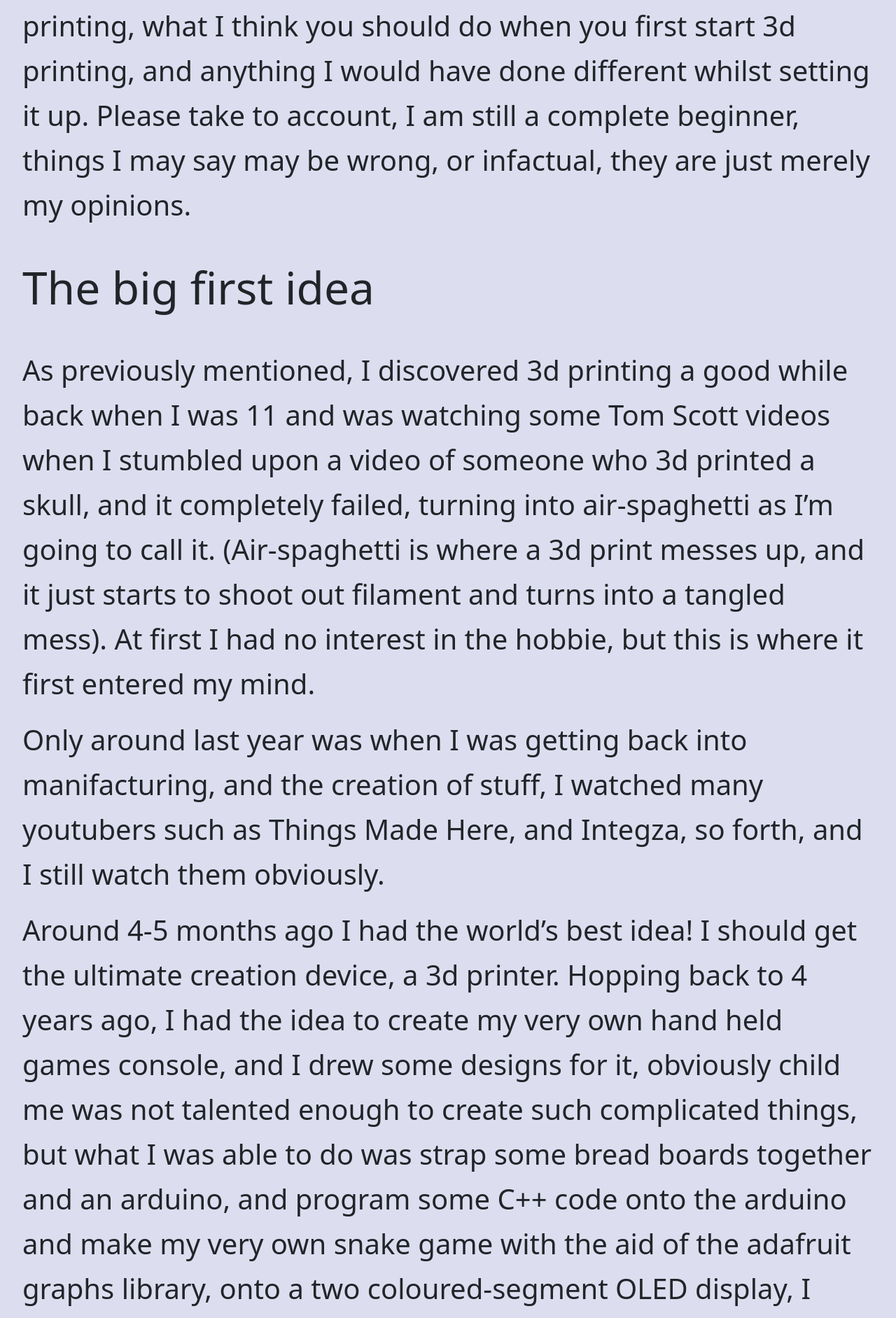
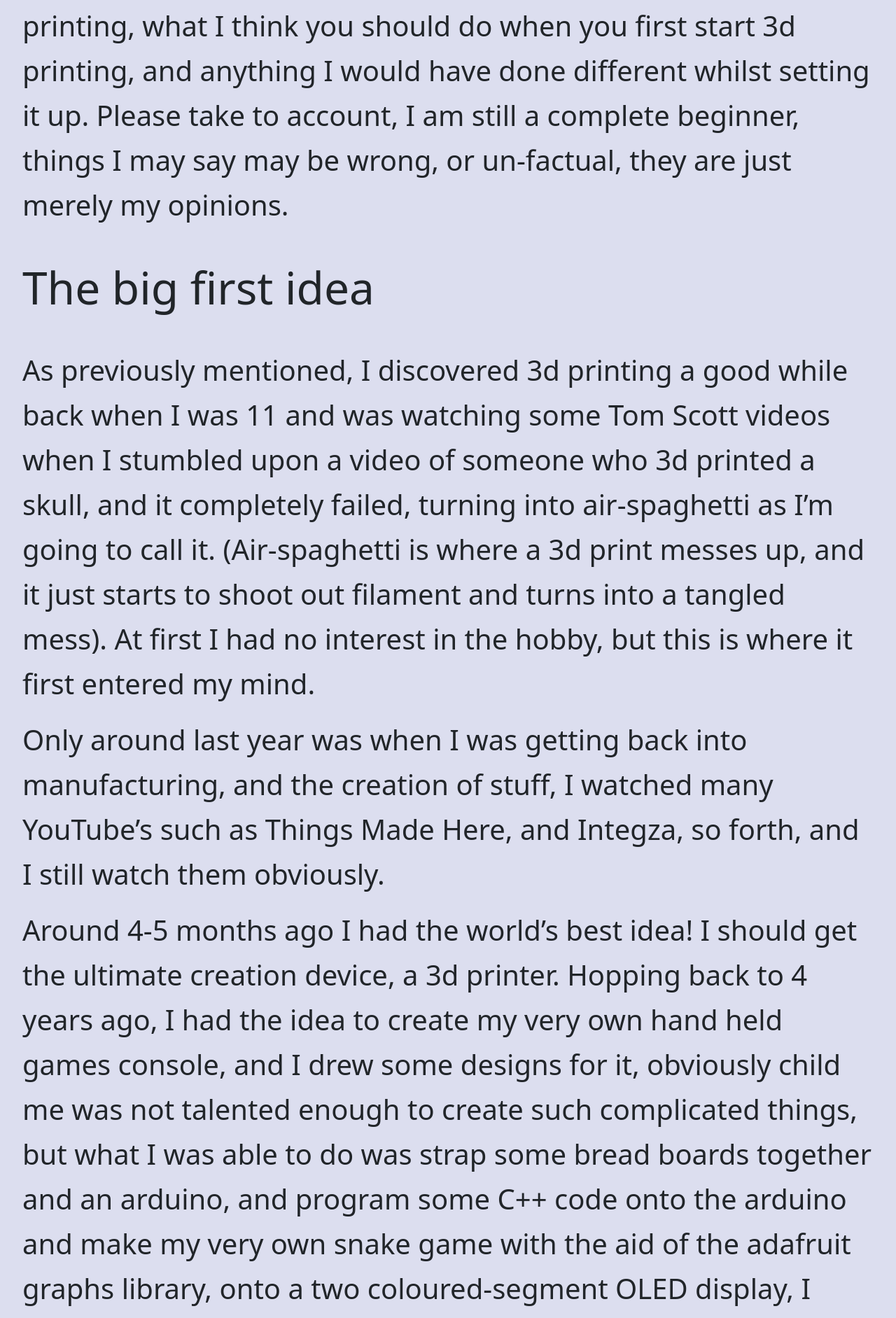
Before and after one commit to ChobbyCode/ChobbyCode.github.io, a Jekyll site: the page built from _posts/2024-12-26-3d-printing.md, in a window 1280 px wide. Shown: the part 1038-2921 px from the top of the page at 70% size. Built offline with Jekyll 4.4.1, drawn with Linux system fonts in a browser that asks for light colours; some of the changed text lies outside the part shown.

Commit message:
Fixed my horrible spelling

```diff
--- a/_posts/2024-12-26-3d-printing.md
+++ b/_posts/2024-12-26-3d-printing.md
@@ -9,19 +9,19 @@ categories: 3d-printing
 
 Like many people I was bombarded with those videos of people 3d printing random tat a few years back, and for all was my first experience with 3d printing. Yesterday, I got a 3d printer, and what can I tell you, it's probably the best thing that has ever happened! Discovering 3d printing was like opening a whole new door, or even a new floor of life.
 
-In this article, I'm going to give my first impressions of 3d printing, what I think you should do when you first start 3d printing, and anything I would have done different whilst setting it up. Please take to account, I am still a complete beginner, things I may say may be wrong, or infactual, they are just merely my opinions.
+In this article, I'm going to give my first impressions of 3d printing, what I think you should do when you first start 3d printing, and anything I would have done different whilst setting it up. Please take to account, I am still a complete beginner, things I may say may be wrong, or un-factual, they are just merely my opinions.
 
 # The big first idea
 
-As previously mentioned, I discovered 3d printing a good while back when I was 11 and was watching some Tom Scott videos when I stumbled upon a video of someone who 3d printed a skull, and it completely failed, turning into air-spaghetti as I'm going to call it. (Air-spaghetti is where a 3d print messes up, and it just starts to shoot out filament and turns into a tangled mess). At first I had no interest in the hobbie, but this is where it first entered my mind.
+As previously mentioned, I discovered 3d printing a good while back when I was 11 and was watching some Tom Scott videos when I stumbled upon a video of someone who 3d printed a skull, and it completely failed, turning into air-spaghetti as I'm going to call it. (Air-spaghetti is where a 3d print messes up, and it just starts to shoot out filament and turns into a tangled mess). At first I had no interest in the hobby, but this is where it first entered my mind.
 
-Only around last year was when I was getting back into manifacturing, and the creation of stuff, I watched many youtubers such as Things Made Here, and Integza, so forth, and I still watch them obviously.
+Only around last year was when I was getting back into manufacturing, and the creation of stuff, I watched many YouTube's such as Things Made Here, and Integza, so forth, and I still watch them obviously.
 
 Around 4-5 months ago I had the world's best idea! I should get the ultimate creation device, a 3d printer. Hopping back to 4 years ago, I had the idea to create my very own hand held games console, and I drew some designs for it, obviously child me was not talented enough to create such complicated things, but what I was able to do was strap some bread boards together and an arduino, and program some C++ code onto the arduino and make my very own snake game with the aid of the adafruit graphs library, onto a two coloured-segment OLED display, I believe some of this code I may have put on my github, however this was before I started using github, so I am unsure if it's on here, and it may still be on my old laptop. I messed around with this rudimentary game console with one game on it, before disassembling the two breadboards wired together by jumper cables attached to the arduino uno, and throwing it in its box again.
 
-I believe I only touched the arduino one or two more times after doing that, starting something, and not finishing it is something I do a **LOT**, and when I say a **LOT** I mean if you were to count the atoms in the universe I will still have started a project, and stopped half way more times, I won't have given up, I'll just have not done it for a week, and then forgot to continue it, I'm struggling to do it with my main project at the moment (which I will talk about in a future blog post), I've been working on that for 9 months, and its nearly got its first working fully fuctioning build, I do plan for this to be my first comercial product, so... But back to the point, I wanted to have another go at the project, and what better way than to make a proper hand held game console. So here's my plan:
+I believe I only touched the arduino one or two more times after doing that, starting something, and not finishing it is something I do a **LOT**, and when I say a **LOT** I mean if you were to count the atoms in the universe I will still have started a project, and stopped half way more times, I won't have given up, I'll just have not done it for a week, and then forgot to continue it, I'm struggling to do it with my main project at the moment (which I will talk about in a future blog post), I've been working on that for 9 months, and its nearly got its first working fully functioning build, I do plan for this to be my first commercial product, so... But back to the point, I wanted to have another go at the project, and what better way than to make a proper hand held game console. So here's my plan:
 
-We're going to use the 3d printer to print the case for the games console, and potentially controllers if I want to do that, however I think sticking to something like a game boy will be good (love game boys I do), then we're going to get an ESP32 and use that as the brains, the reason I am going to choose an ESP32 over an arduino micro/mini (forgot what they're called), or uno is for one simple reason: when I used the arduino I kept running into one issue over, and over, I kept running out of flash memory, and had to continously rewrite my C++ code (which is not a language I'm too fluent in, should have seen my C# code at the time, it was horendous on it's own, and that's the language I was good in) to make it more memory efficient. This really got on my nerves, which is an additional reason to why I stopeed working with the arduino. The only thing left for the project is for me to find a screen that I am able to use. I will also be using the lvgl graphics library for handling some of the interface, and if that doesn't work I will be using the adafruit graphics library once again.
+We're going to use the 3d printer to print the case for the games console, and potentially controllers if I want to do that, however I think sticking to something like a game boy will be good (love game boys I do), then we're going to get an ESP32 and use that as the brains, the reason I am going to choose an ESP32 over an arduino micro/mini (forgot what they're called), or uno is for one simple reason: when I used the arduino I kept running into one issue over, and over, I kept running out of flash memory, and had to continuously rewrite my C++ code (which is not a language I'm too fluent in, should have seen my C# code at the time, it was horrendous on it's own, and that's the language I was good in) to make it more memory efficient. This really got on my nerves, which is an additional reason to why I stopped working with the arduino. The only thing left for the project is for me to find a screen that I am able to use. I will also be using the lvgl graphics library for handling some of the interface, and if that doesn't work I will be using the adafruit graphics library once again.
 
 Once I start on this project, if you want updates please go on the github page for this, and go on issues, and make an issue (question) to this post.
 
@@ -29,21 +29,21 @@ Once I start on this project, if you want updates please go on the github page f
 
 Like a toddler, I had to speak my first word, or take my first step in the 3d printer world. What was the first thing I did when I unboxed the printer? Of course you baboon, it was to build the damned juggernaut. One word of caution when following the advice from this bit is: the printer I have is the Creality Ender 3 v3 SE model which from my research is a really beginner friendly printer, however if you have a different printer my advice may not apply to you.
 
-My first piece of advice: don't try follow the instructions, hold on hold on, the instructions for the Ender 3 lead to a random online PDF document - **SO MAKE SURE YOU HAVE AN INTERNET CONNECTION, BUT YOU DO AS YOU'RE READING THIS** - the PDF document wasn't the most detailed, I got confused half way in on what screws I was suppose to put and where, it was honestly worse than IKEA instructions without being that complicated, I think I was just being stupid though, so instead I decided to follow [this terrific tutorial](https://www.youtube.com/watch?v=-yvuZRbpL2A), which helped way more than I was expecting. The tutorial gave more helpful tips to setting up the printer than the PDF document gave, and told me to adjust small little knobs etcetera the PDF didn't tell me to, adjusting these allowed for longevity of the printer, and, so it was less likely to get damaged over mutliple years, and require less replacements, which without me realising probably saved me a good couple hundred quid, but we will have to see in a year. So advice piece one: follow a youtube tutorial setup guide, they give more helpful tips than the instructions to keep the printer working for longer.
+My first piece of advice: don't try follow the instructions, hold on hold on, the instructions for the Ender 3 lead to a random online PDF document - **SO MAKE SURE YOU HAVE AN INTERNET CONNECTION, BUT YOU DO AS YOU'RE READING THIS** - the PDF document wasn't the most detailed, I got confused half way in on what screws I was suppose to put and where, it was honestly worse than IKEA instructions without being that complicated, I think I was just being stupid though, so instead I decided to follow [this terrific tutorial](https://www.youtube.com/watch?v=-yvuZRbpL2A), which helped way more than I was expecting. The tutorial gave more helpful tips to setting up the printer than the PDF document gave, and told me to adjust small little knobs etcetera the PDF didn't tell me to, adjusting these allowed for longevity of the printer, and, so it was less likely to get damaged over multiple years, and require less replacements, which without me realizing probably saved me a good couple hundred quid, but we will have to see in a year. So advice piece one: follow a youtube tutorial setup guide, they give more helpful tips than the instructions to keep the printer working for longer.
 
-My second piece of advice: don't jump straight into making something complicated, the first thing I printed was a boat, one of those benchy boats specifically, this on it's owned made me show the rest of my family who were over for Christmas my creation I have made. This actually made me so giddy. This was the best thing like ever! The only problem I have encoutered with the printer is this strange line running up the side of the print, I read on reddit that this is to do with something called a Z-Margin error or something, basically the vertically height, and where the point meets, not sure how to fix it, but it doesn't but me too much, and doesn't look too ugly, so I'll let it pass until I become a perfectionist.
+My second piece of advice: don't jump straight into making something complicated, the first thing I printed was a boat, one of those benchy boats specifically, this on it's owned made me show the rest of my family who were over for Christmas my creation I have made. This actually made me so giddy. This was the best thing like ever! The only problem I have encountered with the printer is this strange line running up the side of the print, I read on reddit that this is to do with something called a Z-Margin error or something, basically the vertically height, and where the point meets, not sure how to fix it, but it doesn't but me too much, and doesn't look too ugly, so I'll let it pass until I become a perfectionist.
 
 My third piece of advice: don't touch the damn bed! I learnt this the hard way. You may think I am on about that the bed is heated, nah 60 degrees isn't too hot, I can deal with my hand against that for a good 10 seconds, but it's what you're doing by putting your hands on it. By putting my hands on the bed, I am taking the oils on my hand, and putting them on the bed, this is the opposite of what we want to happen. By lubricating the bed, the plastic no longer has a vehement surface to stick to, and the plastic just peels off, and walks away, SO DON'T TOUCH IT YOU RASCAL. This then leads into my next piece of advice:
 
-My forth piece of advice: say your cheaky hands have been touching things they shouldn't be touching, how do I add adhesion back to the bed, I remember from a few months ago someone said use a glue stick, so I got my Pritt Stick out of my pen pot, and... *it made it worse*, yeah nothing wanted to stick after this, I tried printing some more things with this methods and nope, nothing was sticking, then I also remembered that someone said hair spray also works, so I got some hair spray after cleaning the bed in hot soapy water, and sprayed hair spray on it (make sure not to spray too much as it is flamable) this then works flawlessly, and have not had any problems with it since.
+My forth piece of advice: say your cheeky hands have been touching things they shouldn't be touching, how do I add adhesion back to the bed, I remember from a few months ago someone said use a glue stick, so I got my Pritt Stick out of my pen pot, and... *it made it worse*, yeah nothing wanted to stick after this, I tried printing some more things with this methods and nope, nothing was sticking, then I also remembered that someone said hair spray also works, so I got some hair spray after cleaning the bed in hot soapy water, and sprayed hair spray on it (make sure not to spray too much as it is flammable) this then works flawlessly, and have not had any problems with it since.
 
 # What my super massive noggin decided to make now
 
-I am not a person for tat, even though I'm British. I find plastic tat cheap, and annoying. I can stand some of it, if it's decorative, which is why I 3d printed a minifigure of Saitama from One Punch Man, as that's my favourite manga, got a little Saitama on my desk now. But as I despise tat more than Greggs being shut, I wanted to make something practical, and low and behold, what do I make? I deside to download Fusion 360, and start designing a screw driver. **WHY!?!?** My dad lost his cool screw driver set, and I am building up a mirada of anger from not having the exact screw driver when I need it. So I am making a cool screw driver, similar to the Linus Tech Tips screw driver, but worse quality, I recommend that screw driver as well, very high quality. I want this to be a finalised product, so eventually instead of making it out of plastic I will use the plastic mold machines at my school, if I'm in college by the time I finish it, then I will have to see if I can use the ones there, however my subjects are very far from manifacturing, so I may not be allowed, or more than likely I'll just use one of those online companies. I'll make myself one of them too.
+I am not a person for tat, even though I'm British. I find plastic tat cheap, and annoying. I can stand some of it, if it's decorative, which is why I 3d printed a miniature of Saitama from One Punch Man, as that's my favorite manga, got a little Saitama on my desk now. But as I despise tat more than Greggs being shut, I wanted to make something practical, and low and behold, what do I make? I decide to download Fusion 360, and start designing a screw driver. **WHY!?!?** My dad lost his cool screw driver set, and I am building up a mirada of anger from not having the exact screw driver when I need it. So I am making a cool screw driver, similar to the Linus Tech Tips screw driver, but worse quality, I recommend that screw driver as well, very high quality. I want this to be a finalized product, so eventually instead of making it out of plastic I will use the plastic mold machines at my school, if I'm in college by the time I finish it, then I will have to see if I can use the ones there, however my subjects are very far from manufacturing, so I may not be allowed, or more than likely I'll just use one of those online companies. I'll make myself one of them too.
 
 # So what's my first thoughts on this tat anyway?
 
-So overall, quite impressed with the 3d printer, created some cool things with it, and planned a few cool projects for the future. Hopefully, I can use this to spring back into writing blog posts, as that is a good habit to have, even though no one reads them, I can show them to an employer, or my university, and hopefully be allowed in. The 3d printer is just awesome, and I do recommend you get one if it's the stuff you're interested in, this has opened a whole new world of possibilities for me, and would probably do the same for you. The prints don't take ages to print, and don't take too long, the stuff I've been printing has been taking around thirty minutes to an hour to print, and whilst it's printing I can be working on the next prototype of the thing, or what I've mainly been doing: reading, in the last two days, I have read 3 manga books, and started Neverwhere by Neil Gainman, I will probably finish all of my books by end of week at this rate.
+So overall, quite impressed with the 3d printer, created some cool things with it, and planned a few cool projects for the future. Hopefully, I can use this to spring back into writing blog posts, as that is a good habit to have, even though no one reads them, I can show them to an employer, or my university, and hopefully be allowed in. The 3d printer is just awesome, and I do recommend you get one if it's the stuff you're interested in, this has opened a whole new world of possibilities for me, and would probably do the same for you. The prints don't take ages to print, and don't take too long, the stuff I've been printing has been taking around thirty minutes to an hour to print, and whilst it's printing I can be working on the next prototype of the thing, or what I've mainly been doing: reading, in the last two days, I have read 3 manga books, and started Neverwhere by Neil Gaiman, I will probably finish all of my books by end of week at this rate.
 
 So apart from accidentally cutting a hole in the center of my hand during assembly of the machine, I'm good, it's good, have a good year goodnight.
 
```
